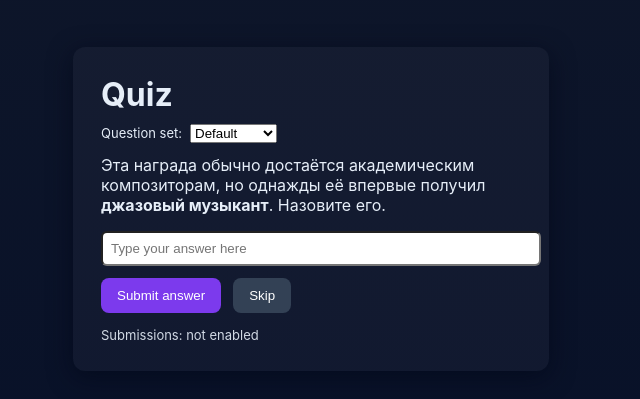
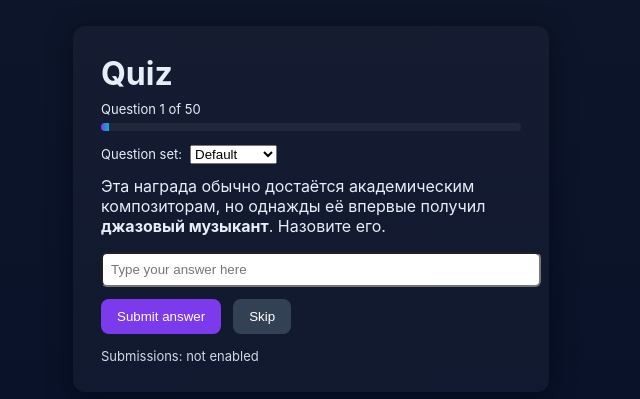
Before and after one commit to anastasia-kerr/e-bat, a React (Vite) app: page / in a window 1280 px wide. Shown: the part 191-590 px from the top of the page, without its empty margins (329-969 px from the left). Built offline with nearby package versions, Linux system fonts and the light colour scheme.

Commit message:
Add question progress indicator and progress bar

```diff
--- a/src/App.jsx
+++ b/src/App.jsx
@@ -55,6 +55,7 @@ export default function App() {
   }
 
   const current = questions[index]
+  const total = questions.length
 
   function nextQuestion() {
     setAnswer('')
@@ -119,6 +120,18 @@ export default function App() {
   return (
     <div className="container">
       <h1 className="title">Quiz</h1>
+
+      {/* Progress indicator */}
+      {total > 0 && (
+        <div style={{ marginBottom: 12 }}>
+          <div style={{ fontSize: 13, marginBottom: 6 }}>
+            Question {Math.min(index + 1, total)} of {total}
+          </div>
+          <div style={{ background: 'rgba(255,255,255,0.06)', height: 8, borderRadius: 6, overflow: 'hidden' }}>
+            <div style={{ height: '100%', background: 'linear-gradient(90deg,#7c3aed,#06b6d4)', width: `${Math.round(((index + 1) / Math.max(1, total)) * 100)}%` }} />
+          </div>
+        </div>
+      )}
 
       <div style={{ marginBottom: 12 }}>
         <label style={{ fontSize: 13, marginRight: 8 }}>Question set:</label>
```
